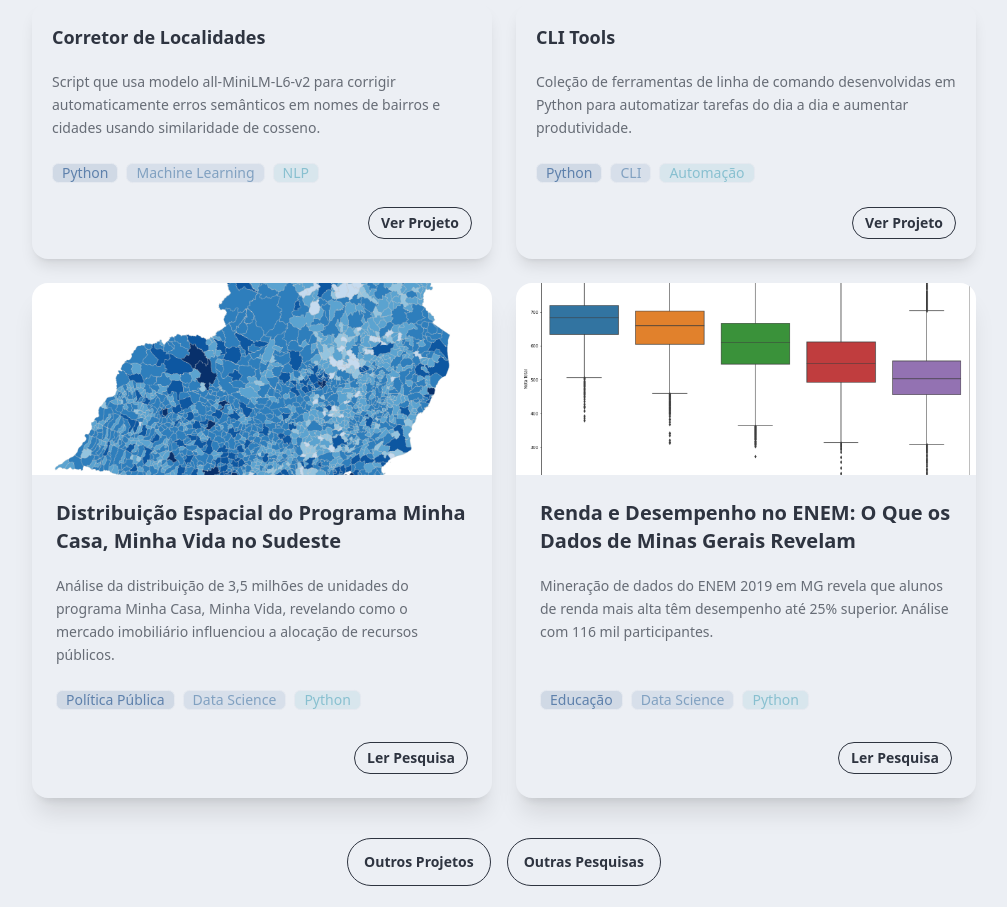
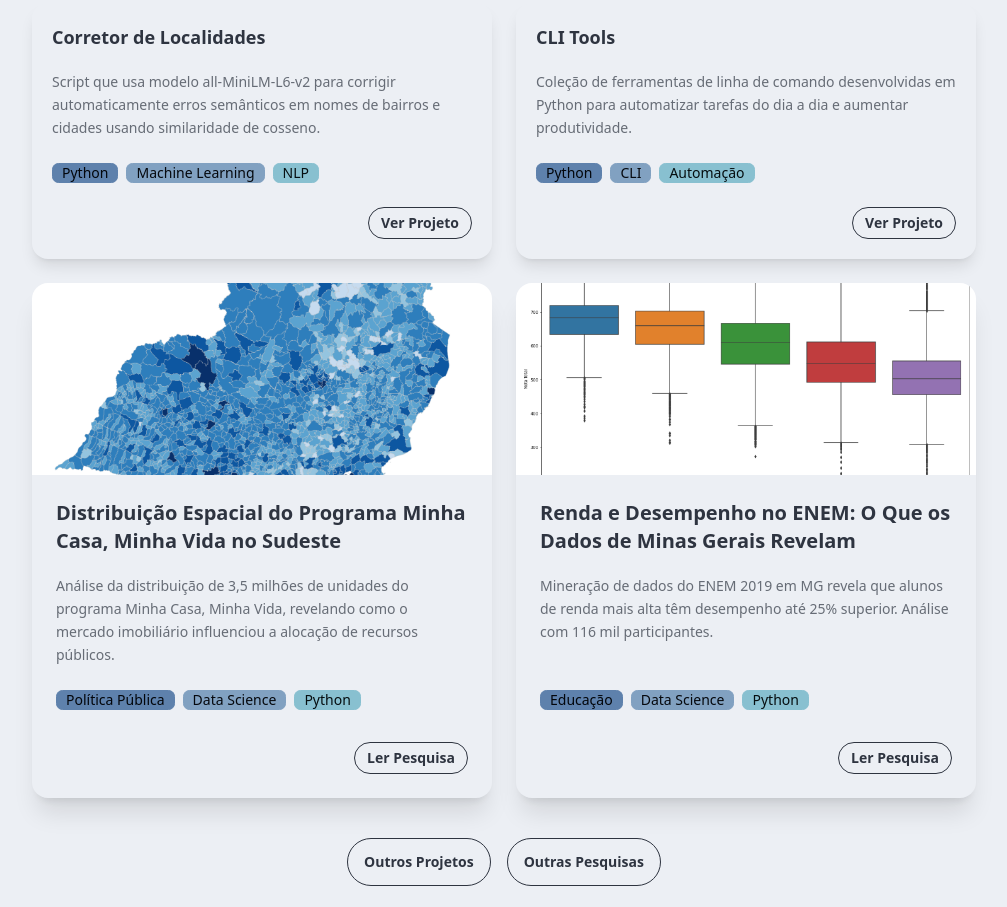
Before and after one commit to BrennoAlves/portfolio, an Astro site: page / in a window 1280 px wide. Shown: the part 539-1446 px from the top of the page, without its empty margins (136-1143 px from the left). Built offline with nearby package versions, Linux system fonts and the light colour scheme; Astro itself is replaced by a stand-in of ours.

Commit message:
fix: usa classes nativas do DaisyUI para badges
- Substitui bg-primary/20 text-primary por badge-primary
- Substitui bg-secondary/20 text-secondary por badge-secondary
- Substitui bg-accent/20 text-accent por badge-accent
- Substitui bg-info/20 text-info por badge-info
- Usa badge-warning para data
- Resolve conflito de estilos em produção

```diff
--- a/src/components/ResearchCard.astro
+++ b/src/components/ResearchCard.astro
@@ -36,9 +36,9 @@ const displayTags = maxTags ? tags.slice(0, maxTags) : tags;
     <div class="flex flex-wrap gap-2 mb-6">
       {displayTags.map((tag, indice) => (
         <div class={`badge ${
-          indice % 4 === 0 ? 'bg-primary/20 text-primary' :
-          indice % 4 === 1 ? 'bg-secondary/20 text-secondary' :
-          indice % 4 === 2 ? 'bg-accent/20 text-accent' : 'bg-info/20 text-info'
+          indice % 4 === 0 ? 'badge-primary' :
+          indice % 4 === 1 ? 'badge-secondary' :
+          indice % 4 === 2 ? 'badge-accent' : 'badge-info'
         }`}>
           {tag}
         </div>
--- a/src/components/TagBadges.astro
+++ b/src/components/TagBadges.astro
@@ -10,10 +10,10 @@ const { tags, maxTags = tags.length, includeDate, size = 'md' } = Astro.props;
 
 const getBadgeColor = (index: number): string => {
   const colors = [
-    'bg-primary/20 text-primary',
-    'bg-secondary/20 text-secondary',
-    'bg-accent/20 text-accent',
-    'bg-info/20 text-info'
+    'badge-primary',
+    'badge-secondary',
+    'badge-accent',
+    'badge-info'
   ];
   return colors[index % 4];
 };
@@ -28,7 +28,7 @@ const sizeClass = size === 'lg' ? 'badge-lg' : '';
     </div>
   ))}
   {includeDate && (
-    <div class={`badge bg-warning/20 text-warning font-medium ${sizeClass}`}>
+    <div class={`badge badge-warning font-medium ${sizeClass}`}>
       {includeDate}
     </div>
   )}
```
